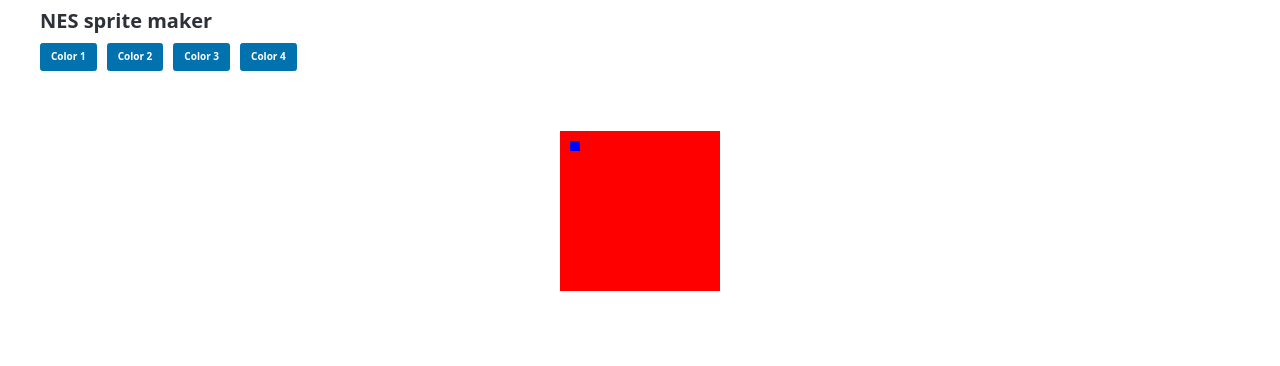
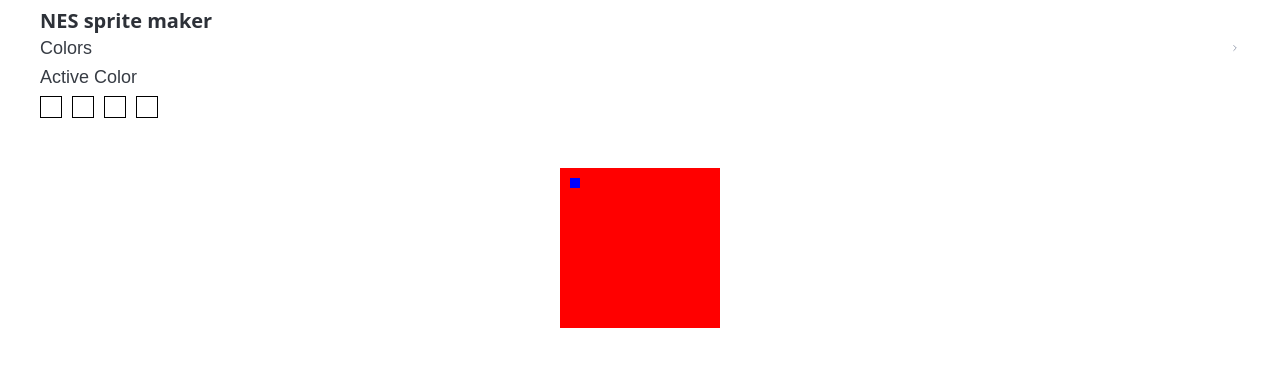
Before and after one commit to macsigner/nes-sprite-maker, a website built with Vite: page index.html in a window 1280 px wide. Built offline with nearby package versions, Linux system fonts and the light colour scheme.

Commit message:
feat: add current color selection

```diff
--- a/src/js/modules/NesSpriteMaker.js
+++ b/src/js/modules/NesSpriteMaker.js
@@ -1,21 +1,67 @@
 import * as nesColorPalette from '../../data/nes_color_palette.json';
+
 class NesSpriteMaker {
     constructor(el) {
         this.form = document.createElement('form');
+        this.el = el;
 
         let html = '';
 
-        for(let i = 1; i <= 4; i++) {
+        html += this.getColors();
+
+        this.form.innerHTML = `
+            <details>
+                <summary class="button">Colors</summary>
+                ${html}
+            </details>
+            <fieldset class="active-color">
+                <legend class="active-color__title">Active Color</legend>
+                ${this._getActiveColorSelectionMarkup()}
+            </fieldset>
+        `;
+
+        el.appendChild(this.form);
+        this.form.addEventListener('submit', e => e.preventDefault());
+        this.form.addEventListener('input', e => {
+            const formData = new FormData(e.target.form);
+
+            for (let entry of formData.entries()) {
+                this.el.style.setProperty(`--${entry[0]}`, entry[1].toString());
+            }
+        });
+
+    }
+
+    getColors() {
+        let html = '';
+
+        for (let i = 1; i <= 4; i++) {
             const labels = nesColorPalette.colors.map(c => {
-                return `<label class="color-label" style="--c: ${c}"><input type="radio" name="c${i}"><span class="color-label__inner">${c}</span></label>`;
+                return `<label class="color-label" style="--c: ${c}"><input type="radio" name="c${i}" value="${c}"><span class="color-label__inner">${c}</span></label>`;
             }).join('');
 
-            html += `<h2 class="tabs__title"><button type="button">Color ${i}</button></h2><div class="tabs__content"><div class="color-palette">${labels}</div></div>`
+            const title = `
+                <h2 class="tabs__title">
+                    <button type="button" class="${i === 1 ? 'outline' : ''}">Color ${i}</button>
+                </h2>`;
+            const content = `<div class="tabs__content"><div class="color-palette">${labels}</div></div>`;
+            html += `${title}${content}`;
         }
 
-        this.form.innerHTML = `<div class="tabs">${html}</div>`;
+        return `<div class="tabs">${html}</div>`;
+    }
 
-        el.appendChild(this.form);
+    _getActiveColorSelectionMarkup() {
+        return Array.from(Array(4).keys()).map(i => {
+            return `
+                <div>
+                    <label class="color-label" style="--c: var(--c${i + 1})">
+                        <input type="radio" name="currentColor[]" value="c${i + 1}">
+                        <span class="color-label__inner"></span>
+                    </label>
+                </div>
+            `;
+        }).join('');
     }
 }
 
--- a/src/scss/main.scss
+++ b/src/scss/main.scss
@@ -8,3 +8,4 @@
 @use 'modules/color_label';
 @use 'modules/color_palette';
 @use 'modules/tabs';
+@use 'modules/active_color';
--- /dev/null
+++ b/src/scss/modules/_active_color.scss
@@ -0,0 +1,9 @@
+/**
+ * active-color bem module
+ */
+
+.active-color {
+    display: flex;
+    flex-wrap: wrap;
+    gap: var(--gap);
+}
--- a/src/scss/modules/_color_palette.scss
+++ b/src/scss/modules/_color_palette.scss
@@ -7,7 +7,6 @@
     grid-template-columns: repeat(auto-fill, minmax(4rem, 1fr));
     grid-auto-flow: dense;
     grid-gap: 0 var(--gap);
-    max-height: 40rem;
 
     @container (min-width: 100rem) {
         max-height: none;
--- a/src/scss/modules/_tabs.scss
+++ b/src/scss/modules/_tabs.scss
@@ -9,6 +9,7 @@
 
     &__title {
         order: -1;
+        margin: 0;
     }
 
     &__content {
```
